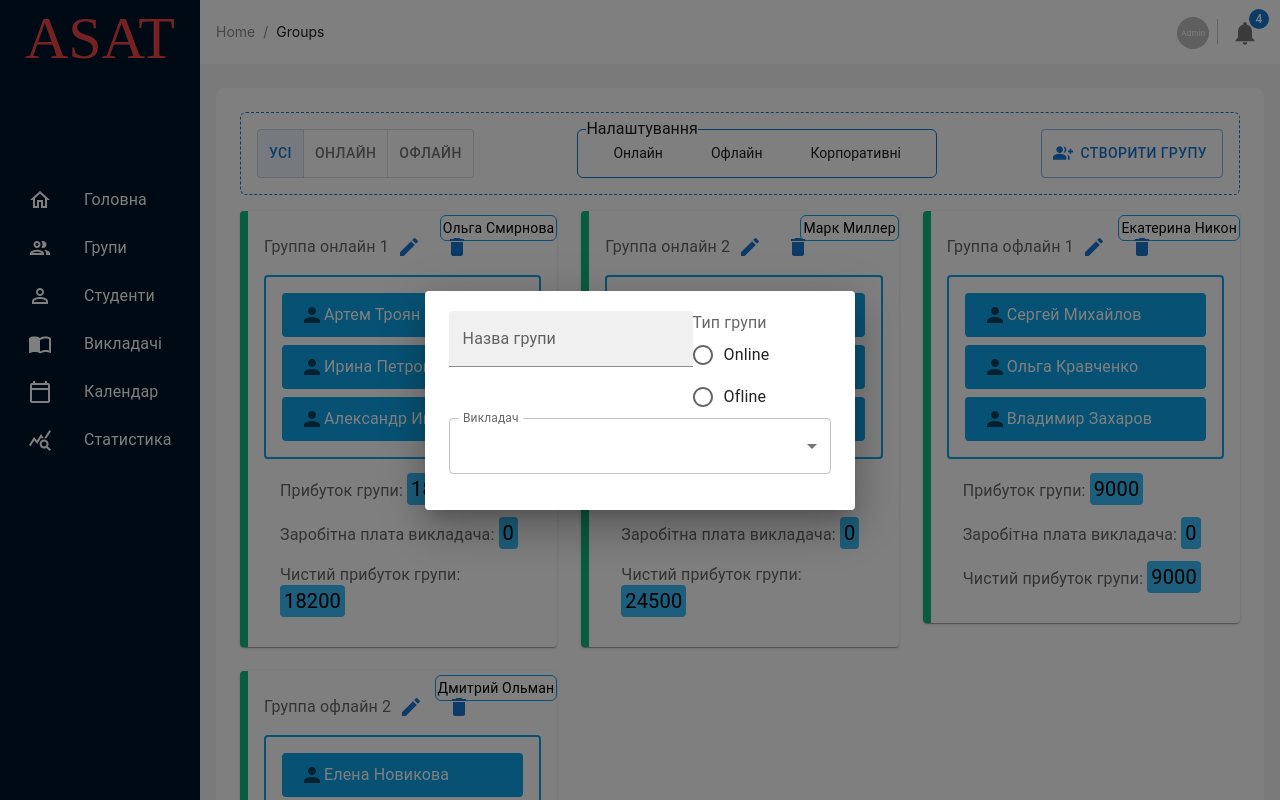
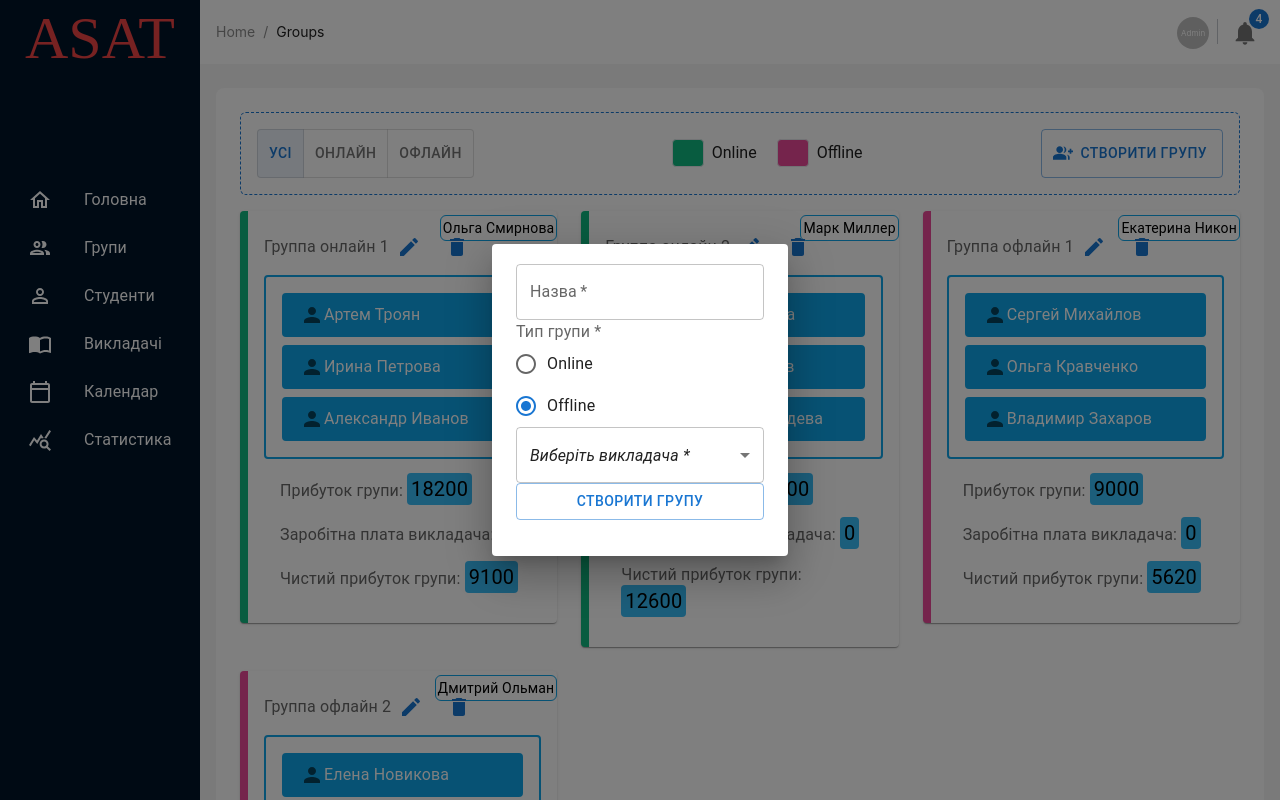
Before and after one commit to troanart/Test-ehs, a Next.js app: page /admin/groups in a window 1280 px wide. Both pictures are taken after a click on the button "СТВОРИТИ ГРУПУ". Shown: the top 800 px of the page. Built offline with nearby package versions, Linux system fonts and the light colour scheme.

Commit message:
Обновление формы добавления группы

```diff
--- a/app/admin/groups/page.js
+++ b/app/admin/groups/page.js
@@ -1,36 +1,20 @@
 "use client";
 import React, { useState, useEffect } from "react";
 import ColorToggleButton from "@/app/ui/common/groups/filter-btn";
-
-import Demo from "@/app/ui/common/groups/color-picker";
 import AddGroups from "@/app/ui/common/groups/add-button";
 import GroupsCardsList from "@/app/ui/common/groups/groups-card-list";
+import Legend from "@/app/ui/common/groups/legend";
 
 export default function Groups() {
   return (
     <div>
       <div className="mb-4 p-4 rounded-md border-[#1976d2] border-[1px] border-dashed flex ">
         <div className="">
-          <ColorToggleButton
-          // selectedColors={selectedColors}
-          // filterType={filterType}
-          // onChange={handleFilterChange}
-          />
+          <ColorToggleButton />
         </div>
-        <ul className=" mx-auto flex gap-12 justify-items-center relative  border  border-[#1976d1] text- rounded-md  items-center py-[5px] px-[35px]">
-          <h2 className="absolute top-[-13px] left-2 bg-white text-[ #1976d1] ">
-            Налаштування
-          </h2>
-          <li key={1} className="flex gap-5 justify-items-center items-center">
-            <p className="text-sm">Онлайн</p>
-          </li>
-          <li key={2} className="flex gap-5 justify-items-center items-center">
-            <p className="text-sm">Офлайн</p>
-          </li>
-          <li key={3} className="flex gap-5 justify-items-center items-center">
-            <p className="text-sm">Корпоративні</p>
-          </li>
-        </ul>
+        <div className="mx-auto">
+          <Legend />
+        </div>
         <AddGroups />
       </div>
       <GroupsCardsList />
--- a/app/ui/common/Main/table-groups.js
+++ /dev/null
@@ -1,106 +0,0 @@
-"use client";
-
-import { React, useState, useEffect } from "react";
-import { Space, Table, Tag } from "antd";
-// import api from '@/app/utils/api';
-import IconButton from "@mui/material/IconButton";
-import Stack from "@mui/material/Stack";
-import ModeEditIcon from "@mui/icons-material/ModeEdit";
-import DeleteIcon from "@mui/icons-material/Delete";
-import DrowerComponent from "../groups/drower";
-
-const App = () => {
-  const [open, setOpen] = useState(false);
-  const [selectedGroupName, setSelectedGroupName] = useState("");
-
-  const showDrawer = (groupName) => {
-    setOpen(true);
-    setSelectedGroupName(groupName);
-  };
-
-  const onClose = () => {
-    setOpen(false);
-  };
-
-  const [groups, setGroups] = useState([]);
-  useEffect(() => {
-    const fetchData = async () => {
-      try {
-        const groupsData = await api.getGroups();
-        setGroups(groupsData);
-      } catch (error) {
-        console.error("Error fetching data:", error);
-      }
-    };
-
-    fetchData();
-  }, []);
-
-  const columns = [
-    {
-      title: "Назва",
-      dataIndex: "name",
-      key: "name",
-      render: (text) => <a onClick={() => showDrawer(text)}>{text}</a>,
-    },
-    {
-      title: "Викладач",
-      dataIndex: "teacher",
-      key: "teacher",
-      render: (text) => <a onClick={() => showDrawer(text)}>{text}</a>,
-    },
-    {
-      title: "К-ть студентів",
-      dataIndex: "studentsCount",
-      key: "studentsCount",
-    },
-
-    {
-      title: "Тип",
-      key: "type",
-      dataIndex: "type",
-      render: (text) => (
-        <Tag style={{ color: text === "online" ? "blue" : "green" }}>
-          {text.toUpperCase()}
-        </Tag>
-      ),
-    },
-    {
-      title: "Прибуток",
-      dataIndex: "income",
-      key: "income",
-    },
-    {
-      title: "Чистий прибуток",
-      dataIndex: "cleareIncome",
-      key: "cleareIncome",
-    },
-    {
-      title: "Дії",
-      key: "action",
-      render: () => (
-        <Stack direction="row" spacing={1}>
-          <IconButton aria-label="edit">
-            <ModeEditIcon />
-          </IconButton>
-          <IconButton aria-label="delete">
-            <DeleteIcon />
-          </IconButton>
-        </Stack>
-      ),
-    },
-  ];
-
-  return (
-    <>
-      <Table columns={columns} dataSource={groups} pagination={false} />
-      <DrowerComponent
-        open={open}
-        onClose={onClose}
-        groupName={selectedGroupName}
-      />
-    </>
-  );
-};
-
-export default App;
--- a/app/ui/common/groups/add-groups-form.js
+++ b/app/ui/common/groups/add-groups-form.js
@@ -1,19 +1,23 @@
+"use client";
+import React, { useEffect, useState } from "react";
 import {
-  Box,
-  FilledInput,
+  Button,
   FormControl,
-  FormControlLabel,
   FormLabel,
-  InputLabel,
   MenuItem,
   Radio,
   RadioGroup,
   Select,
+  TextField,
+  FormControlLabel,
 } from "@mui/material";
-import React, { useEffect } from "react";
 
 export default function AddGroupsForm() {
-  const [teachers, setTeachers] = React.useState("");
+  const [teachers, setTeachers] = useState([]);
+  const [selectedTeacher, setSelectedTeacher] = useState("");
+  const [groupName, setGroupName] = useState("");
+  const [groupType, setGroupType] = useState("offline");
+  const [formErrors, setFormErrors] = useState({});
 
   useEffect(() => {
     const fetchData = async () => {
@@ -31,43 +35,81 @@ export default function AddGroupsForm() {
     fetchData();
   }, []);
 
-  const handleChange = (event) => {
-    setTeachers(event.target.value);
+  const validateForm = () => {
+    const errors = {};
+    const specialChars = /[!@#$%^&*(),.?":{}|<>]/;
+    if (!groupName.trim()) {
+      errors.groupName = "Назва групи обов'язкова";
+    } else if (specialChars.test(groupName)) {
+      errors.groupName = "Тільки латиниця і цифри";
+    }
+    if (!selectedTeacher) {
+      errors.selectedTeacher = "Вибір викладача обов'язковий";
+    }
+    setFormErrors(errors);
+    return Object.keys(errors).length === 0;
   };
+
+  const handleSubmit = (event) => {
+    event.preventDefault();
+    if (validateForm()) {
+      // отправить данные формы
+      console.log("Form is valid. Submitting...");
+    } else {
+      console.log("Form is invalid. Please correct errors.");
+    }
+  };
+
   return (
-    <form method="post">
-      <FormControl>
-        <InputLabel htmlFor="component-filled">Назва групи</InputLabel>
-        <FilledInput id="component-filled" />
+    <form onSubmit={handleSubmit} className="flex flex-col">
+      <FormControl className="mb-4">
+        <TextField
+          required
+          id="outlined-required"
+          label="Назва"
+          value={groupName}
+          onChange={(e) => setGroupName(e.target.value)}
+          error={!!formErrors.groupName}
+          helperText={formErrors.groupName}
+        />
       </FormControl>
-      <FormControl>
-        <FormLabel id="demo-radio-buttons-group-label">Тип групи</FormLabel>
+      <FormControl className="mb-4 ">
+        <FormLabel id="demo-radio-buttons-group-label">Тип групи *</FormLabel>
         <RadioGroup
           aria-labelledby="demo-radio-buttons-group-label"
-          defaultValue="female"
-          name="radio-buttons-group">
+          defaultValue="offline"
+          name="radio-buttons-group"
+          value={groupType}
+          onChange={(e) => setGroupType(e.target.value)}>
           <FormControlLabel value="online" control={<Radio />} label="Online" />
-          <FormControlLabel value="ofline" control={<Radio />} label="Ofline" />
+          <FormControlLabel
+            value="offline"
+            control={<Radio />}
+            label="Offline"
+          />
         </RadioGroup>
       </FormControl>
-      <FormControl fullWidth>
-        <InputLabel id="demo-simple-select-label">Викладач</InputLabel>
+      <FormControl className="mb-4">
         <Select
           labelId="demo-simple-select-label"
           id="demo-simple-select"
-          value={teachers}
-          label="Викладач"
-          onChange={handleChange}>
-          {teachers.length > 0 &&
-            teachers.map((teacher) => {
-              return (
-                <MenuItem key={teacher.id} value={teacher.name}>
-                  {teacher.name}
-                </MenuItem>
-              );
-            })}
+          value={selectedTeacher}
+          onChange={(e) => setSelectedTeacher(e.target.value)}
+          error={!!formErrors.selectedTeacher}
+          displayEmpty>
+          <MenuItem disabled value="">
+            <em>Виберіть викладача *</em>
+          </MenuItem>
+          {teachers.map((teacher) => (
+            <MenuItem key={teacher.id} value={teacher.name}>
+              {teacher.name}
+            </MenuItem>
+          ))}
         </Select>
       </FormControl>
+      <Button variant="outlined" type="submit">
+        Створити групу
+      </Button>
     </form>
   );
 }
--- a/app/ui/common/groups/color-picker.js
+++ /dev/null
@@ -1,26 +0,0 @@
-import React from 'react';
-import { ColorPicker } from 'antd';
-
-const Demo = ({ groupType, onColorChange }) => {
-  const handleChange = (color) => {
-    if (color && color.metaColor) {
-      const { r, g, b, a } = color.metaColor;
-      const rgbaColor = `rgba(${Math.round(r)}, ${Math.round(g)}, ${Math.round(b)}, ${a})`;
-      onColorChange(rgbaColor);
-      console.log('Color with metaColor:', color.metaColor);
-    } else if (color && color.hex) {
-      const formattedColor = {
-        color: color.hex,
-        type: groupType,
-      };
-      onColorChange(formattedColor);
-      console.log('Formatted color:', formattedColor);
-    } else {
-      console.error('Color or hex value is undefined:', color);
-    }
-  };
-
-  return <ColorPicker format='rgba' defaultValue="#1677ff" onChange={handleChange} />;
-};
-
-export default Demo;
--- a/app/ui/common/groups/filter-btn.js
+++ b/app/ui/common/groups/filter-btn.js
@@ -8,6 +8,7 @@ export default function ColorToggleButton() {
 
   const handleChange = (event, newAlignment) => {
     setAlignment(newAlignment);
+    console.log(event.target.value);
   };
 
   return (
--- a/app/ui/common/groups/groups-card.js
+++ b/app/ui/common/groups/groups-card.js
@@ -23,7 +23,10 @@ export default function GroupCard(item) {
   const [showMore, setShowMore] = useState(false);
   return (
     <Grid item xs={2} sm={4} md={4} key={item.name}>
-      <Item className="border-l-8 pt-9 border-emerald-500 relative">
+      <Item
+        className={`border-l-8 pt-9 border-emerald-500 relative ${
+          item.type === "online" ? "border-emerald-500" : "border-pink-500"
+        }`}>
         <div className="border rounded-md  mt-1  border-sky-500 p-0.5 w-fit absolute top-0 right-0 text-black">
           {/* <ImportContactsOutlinedIcon className="text-emerald-400" /> */}
           {item.teacher}
--- /dev/null
+++ b/app/ui/common/groups/legend.js
@@ -0,0 +1,16 @@
+import React from "react";
+
+export default function Legend() {
+  return (
+    <div className=" flex p-2.5 justify-center items-baseline  ">
+      <div className="flex justify-center items-center">
+        <div className="bg-emerald-500 border rounded w-8 min-h-7 ml-5 mr-2"></div>
+        <p>Online</p>
+      </div>
+      <div className="flex justify-center  items-center">
+        <div className="bg-pink-500 border rounded w-8 min-h-7 ml-5 mr-2"></div>
+        <p>Offline</p>
+      </div>
+    </div>
+  );
+}
--- a/app/ui/common/groups/stats-in-card.js
+++ b/app/ui/common/groups/stats-in-card.js
@@ -22,7 +22,7 @@ export default function StatsInCard({ item }) {
         <Typography>
           Чистий прибуток групи:{" "}
           <span className="text-black text-xl bg-sky-400 p-1 rounded">
-            {item.income}
+            {item.cleareIncome}
           </span>
         </Typography>
       </ListItem>
```
